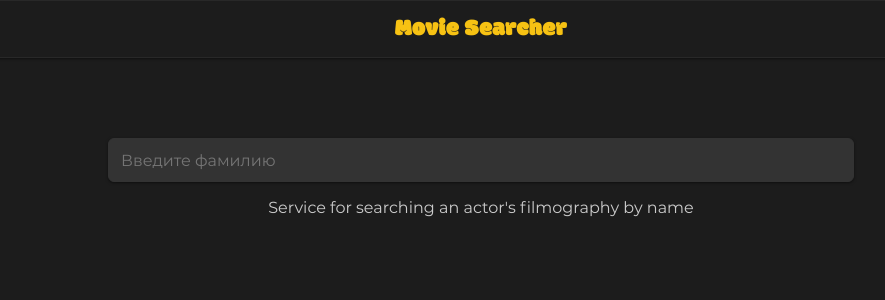
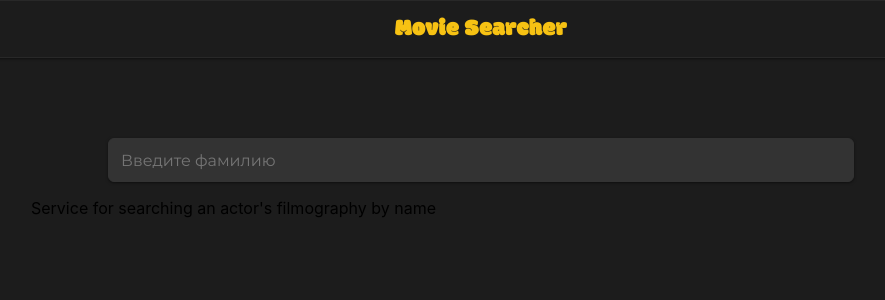
Before and after one commit to honeybaey/movie-searcher, a React (Create React App) app: page / in a window 1280 px wide. Shown: the top 300 px of the page, without its empty margins (159-1044 px from the left). Built offline with nearby package versions, Linux system fonts and the light colour scheme.

Commit message:
moved styles

```diff
--- a/src/App.scss
+++ b/src/App.scss
@@ -1,16 +1,4 @@
 .container {
   max-width: 900px;
-  margin: 80px auto 0px auto;
+  margin: 80px auto 30px auto;
 }
-
-.about {
-  color: #cccccc;
-  font-family: "Montserrat", "Arial";
-  text-align: center; // временно
-}
-
-.movie-list {
-  display: flex;
-  flex-wrap: wrap;
-  justify-content: space-between;
-}
```
